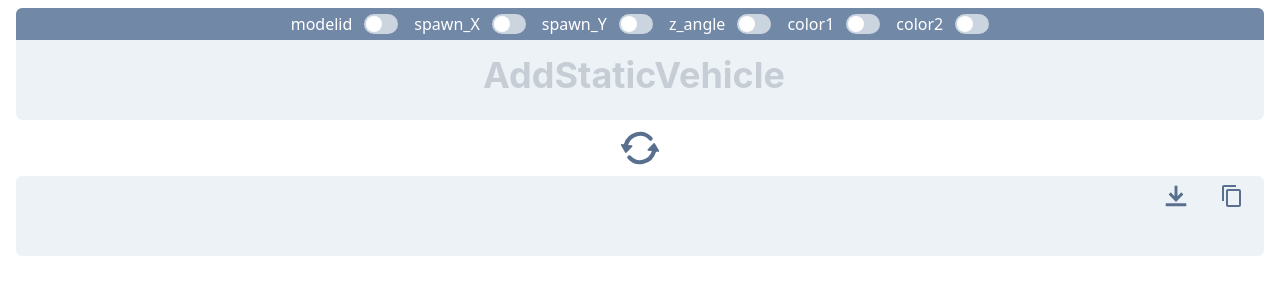
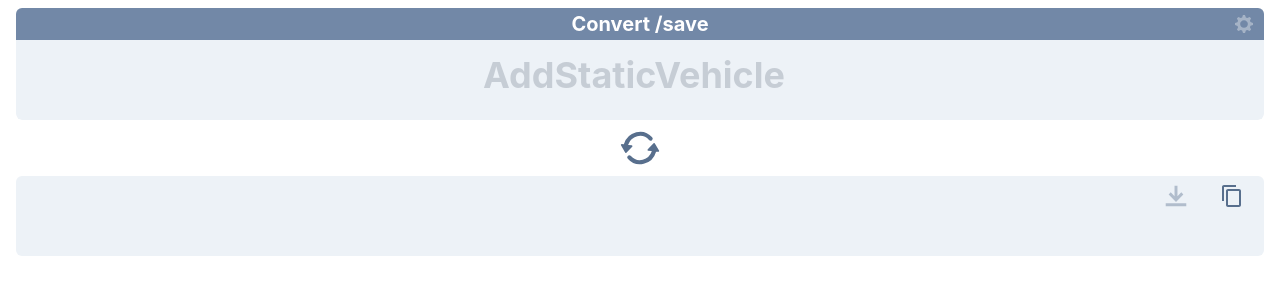
Before and after one commit to FabricioLinhares/samp-converter, a Next.js app: page / in a window 1280 px wide. Shown: the top 300 px of the page. Built offline with nearby package versions, Linux system fonts and the light colour scheme.

Commit message:
feat: escolher argumentos que serão convertidos

```diff
--- /dev/null
+++ b/src/components/ArgumentsConfigurator/index.js
@@ -0,0 +1,95 @@
+import { useRef } from "react";
+
+import {
+  useDisclosure,
+  IconButton,
+  Drawer,
+  DrawerBody,
+  DrawerOverlay,
+  DrawerContent,
+  DrawerHeader,
+  DrawerCloseButton,
+  VStack,
+  FormControl,
+  FormLabel,
+  Switch,
+} from "@chakra-ui/react";
+
+import { SettingsIcon } from "@chakra-ui/icons";
+
+const ArgumentsConfigurator = ({
+  allowedOptions,
+  setAllowedOptions,
+  options,
+  ...props
+}) => {
+  const { isOpen, onOpen, onClose } = useDisclosure();
+  const btnRef = useRef();
+
+  function changeAllowOption(event) {
+    const index = Number(event.target.parentNode.dataset.index);
+    const isChecked = event.target.checked;
+
+    const beforeOption = allowedOptions.slice(0, index);
+    const afterOption = allowedOptions.slice(index + 1);
+
+    setAllowedOptions([...beforeOption, isChecked, ...afterOption]);
+  }
+
+  function buildOptions() {
+    return options.map((option, index) => {
+      return (
+        <FormControl w="auto" display="flex" alignItems="center" key={index}>
+          <FormLabel
+            mb="0"
+            color={allowedOptions[index] ? "secondary.400" : "primary.400"}
+          >
+            {option}
+          </FormLabel>
+          <Switch
+            colorScheme="primary"
+            defaultChecked={allowedOptions[index]}
+            data-index={index}
+            onChange={changeAllowOption}
+          />
+        </FormControl>
+      );
+    });
+  }
+
+  return (
+    <>
+      <IconButton
+        aria-label="abrir configurações"
+        icon={<SettingsIcon />}
+        colorScheme="whiteAlpha"
+        size="lg"
+        variant="link"
+        ref={btnRef}
+        onClick={onOpen}
+        {...props}
+      />
+      <Drawer
+        isOpen={isOpen}
+        placement="right"
+        onClose={onClose}
+        finalFocusRef={btnRef}
+      >
+        <DrawerOverlay>
+          <DrawerContent>
+            <DrawerCloseButton />
+            <DrawerHeader color="primary.900">Arguments Config</DrawerHeader>
+
+            <DrawerBody>
+              <VStack align="flex-start" spacing={4}>
+                {buildOptions()}
+              </VStack>
+            </DrawerBody>
+          </DrawerContent>
+        </DrawerOverlay>
+      </Drawer>
+    </>
+  );
+};
+
+export default ArgumentsConfigurator;
--- a/src/components/ResultTextArea/index.js
+++ b/src/components/ResultTextArea/index.js
@@ -19,6 +19,7 @@ const ResultTextarea = ({ result }) => {
           cursor="pointer"
           onClick={downloadResult}
           variant="link"
+          isDisabled
         />
         <IconButton
           aria-label="copy text"
--- a/src/components/TextareaWithTitle/index.js
+++ b/src/components/TextareaWithTitle/index.js
@@ -18,12 +18,12 @@ const TextareaWithTitle = ({ title, onChange, value, ...props }) => {
           opacity="0.2"
           zIndex="2"
           sx={{
-            "-webkit-touch-callout": "none",
-            "-webkit-user-select": "none",
-            "-khtml-user-select": "none",
-            "-moz-user-select": "none",
-            "-ms-user-select": "none",
-            "user-select": "none",
+            WebkitTouchCallout: "none",
+            WebkitUserSelect: "none",
+            KhtmlUserSelect: "none",
+            MozUserSelect: "none",
+            msUserSelect: "none",
+            userSelect: "none",
           }}
         >
           {title}
--- a/src/components/converters/SaveVehicleToArrayConverter/index.js
+++ b/src/components/converters/SaveVehicleToArrayConverter/index.js
@@ -1,22 +1,28 @@
 import { useState } from "react";
 import { RepeatIcon } from "@chakra-ui/icons";
-import {
-  HStack,
-  VStack,
-  IconButton,
-  FormControl,
-  FormLabel,
-  Switch,
-} from "@chakra-ui/react";
+import { HStack, VStack, IconButton, Heading } from "@chakra-ui/react";
 
 import { getCommandParams } from "../../../utils/getCommandParams";
 import ResultTextarea from "../../ResultTextarea";
 import TextareaWithTitle from "../../TextareaWithTitle";
+import ArgumentsConfigurator from "../../ArgumentsConfigurator";
 
 const SaveVehicleToArrayConverter = () => {
-  // const [allowedParams, setAllowedParams] = useState([]);
+  const optionsConfig = [
+    "modelid",
+    "posX",
+    "posY",
+    "posZ",
+    "angleZ",
+    "color1",
+    "color2",
+  ];
+
   const [saveText, setSaveText] = useState("");
   const [convertText, setConvertText] = useState("");
+  const [allowedParams, setAllowedParams] = useState(
+    Array(optionsConfig.length).fill(true)
+  );
 
   function handleChangeSaveText(event) {
     const text = event.target.value;
@@ -27,8 +33,7 @@ const SaveVehicleToArrayConverter = () => {
   function convertSave([command, comment], indexLine, array) {
     const commandParams = getCommandParams(command);
 
-    // const params = commandParams.filter((_, index) => allowedParams[index]);
-    const params = commandParams;
+    const params = commandParams.filter((_, index) => allowedParams[index]);
 
     const arrayLine = `{${params.join(",")}}${
       indexLine != array.length - 1 ? "," : ""
@@ -59,47 +64,16 @@ const SaveVehicleToArrayConverter = () => {
           spacing={4}
           justifyContent="center"
         >
-          <FormControl w="auto" display="flex" alignItems="center">
-            <FormLabel mb="0" color="white">
-              modelid
-            </FormLabel>
-            <Switch colorScheme="secondary" />
-          </FormControl>
-
-          <FormControl w="auto" display="flex" alignItems="center">
-            <FormLabel mb="0" color="white">
-              spawn_X
-            </FormLabel>
-            <Switch colorScheme="secondary" />
-          </FormControl>
-
-          <FormControl w="auto" display="flex" alignItems="center">
-            <FormLabel mb="0" color="white">
-              spawn_Y
-            </FormLabel>
-            <Switch colorScheme="secondary" />
-          </FormControl>
-
-          <FormControl w="auto" display="flex" alignItems="center">
-            <FormLabel mb="0" color="white">
-              z_angle
-            </FormLabel>
-            <Switch colorScheme="secondary" />
-          </FormControl>
-
-          <FormControl w="auto" display="flex" alignItems="center">
-            <FormLabel mb="0" color="white">
-              color1
-            </FormLabel>
-            <Switch colorScheme="secondary" />
-          </FormControl>
-
-          <FormControl w="auto" display="flex" alignItems="center">
-            <FormLabel mb="0" color="white">
-              color2
-            </FormLabel>
-            <Switch colorScheme="secondary" />
-          </FormControl>
+          <Heading size="md" color="white">
+            Convert /save
+          </Heading>
+          <ArgumentsConfigurator
+            allowedOptions={allowedParams}
+            setAllowedOptions={setAllowedParams}
+            options={optionsConfig}
+            position="absolute"
+            right="3"
+          />
         </HStack>
         <TextareaWithTitle
           title="AddStaticVehicle"
```
